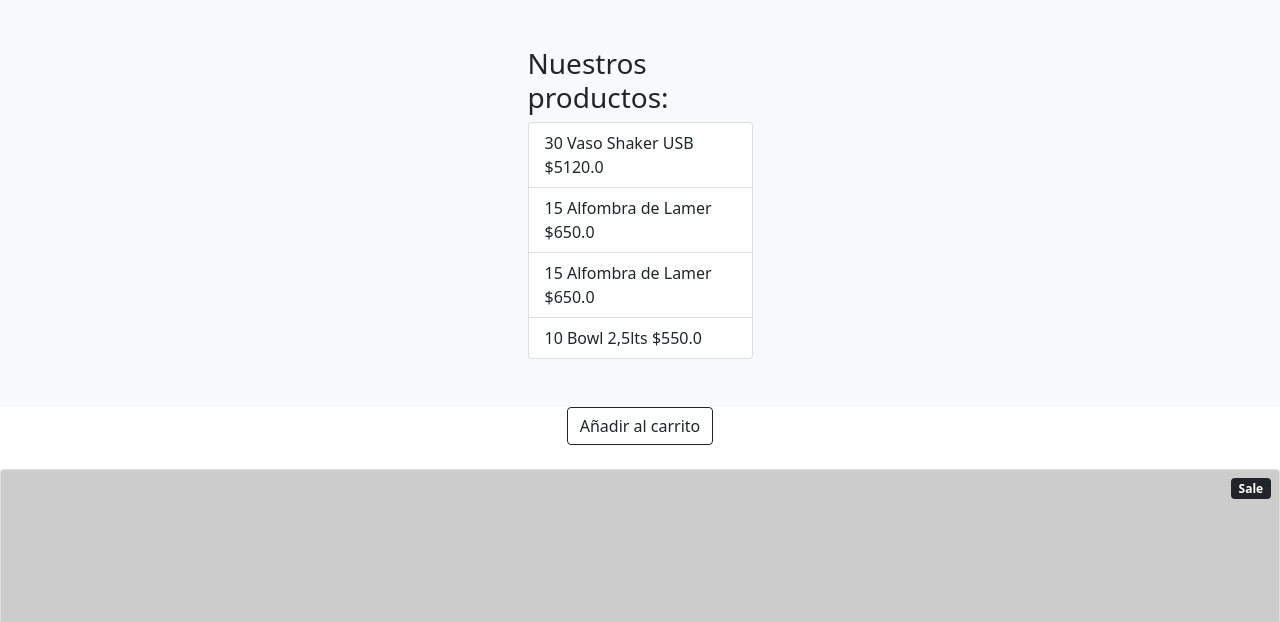
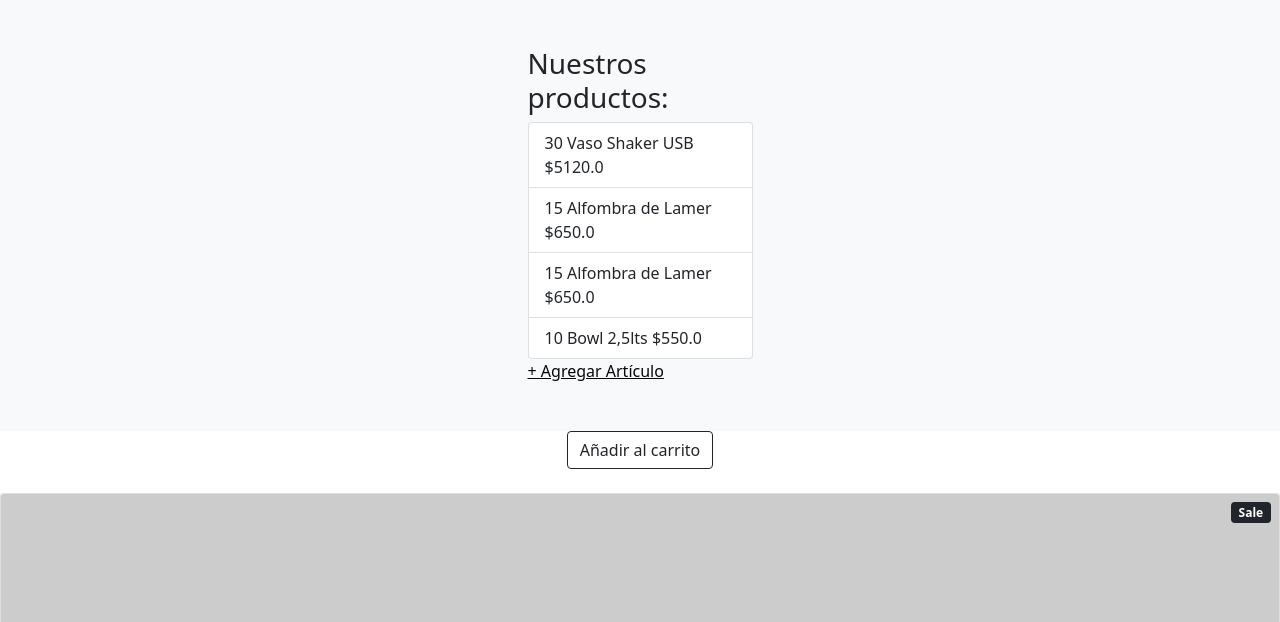
Before and after one commit to LucinaLP/Entrega1Laurens, a Django app: page /proyectobazarapp/ in a window 1280 px wide. Shown: the part 354-976 px from the top of the page. Run offline with Django 4.2, Linux system fonts and the light colour scheme; data comes from the database, SQL or seed files in the repository; grey boxes labelled with a size stand in for pictures from a placeholder-image service; some libraries are stand-ins or nearby versions.

Commit message:
link agregar artículo

```diff
--- a/ProyectoBazar/ProyectoBazarApp/templates/ProyectoBazarApp/index.html
+++ b/ProyectoBazar/ProyectoBazarApp/templates/ProyectoBazarApp/index.html
@@ -29,6 +29,7 @@ Inicio - BD Bazar & Design
                                 </li>
                             {% endfor %}
                         </ul>
+                        <a href="{% url 'crear_articulo' %}">+ Agregar Artículo</a>
                     </div>
                 </div>
             </div>
```
